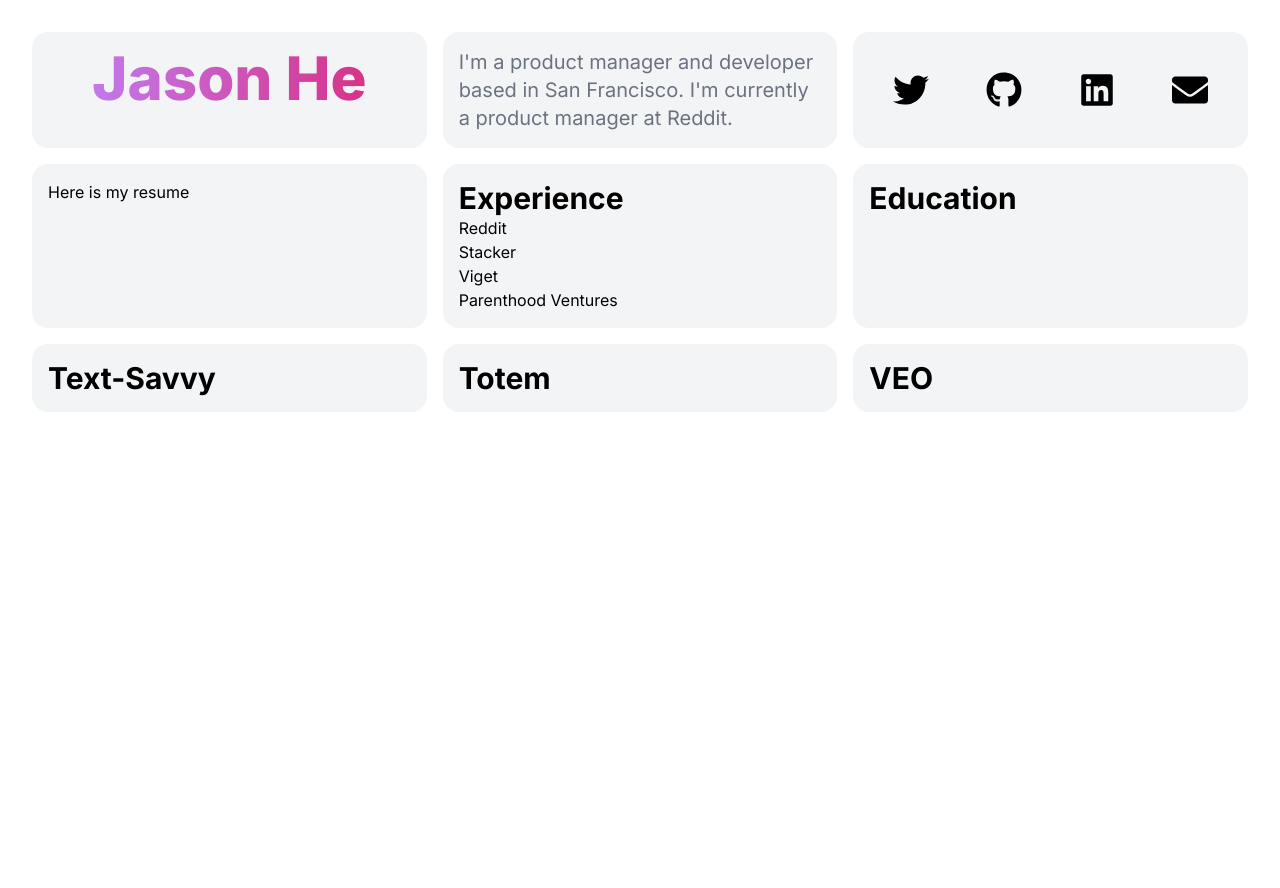
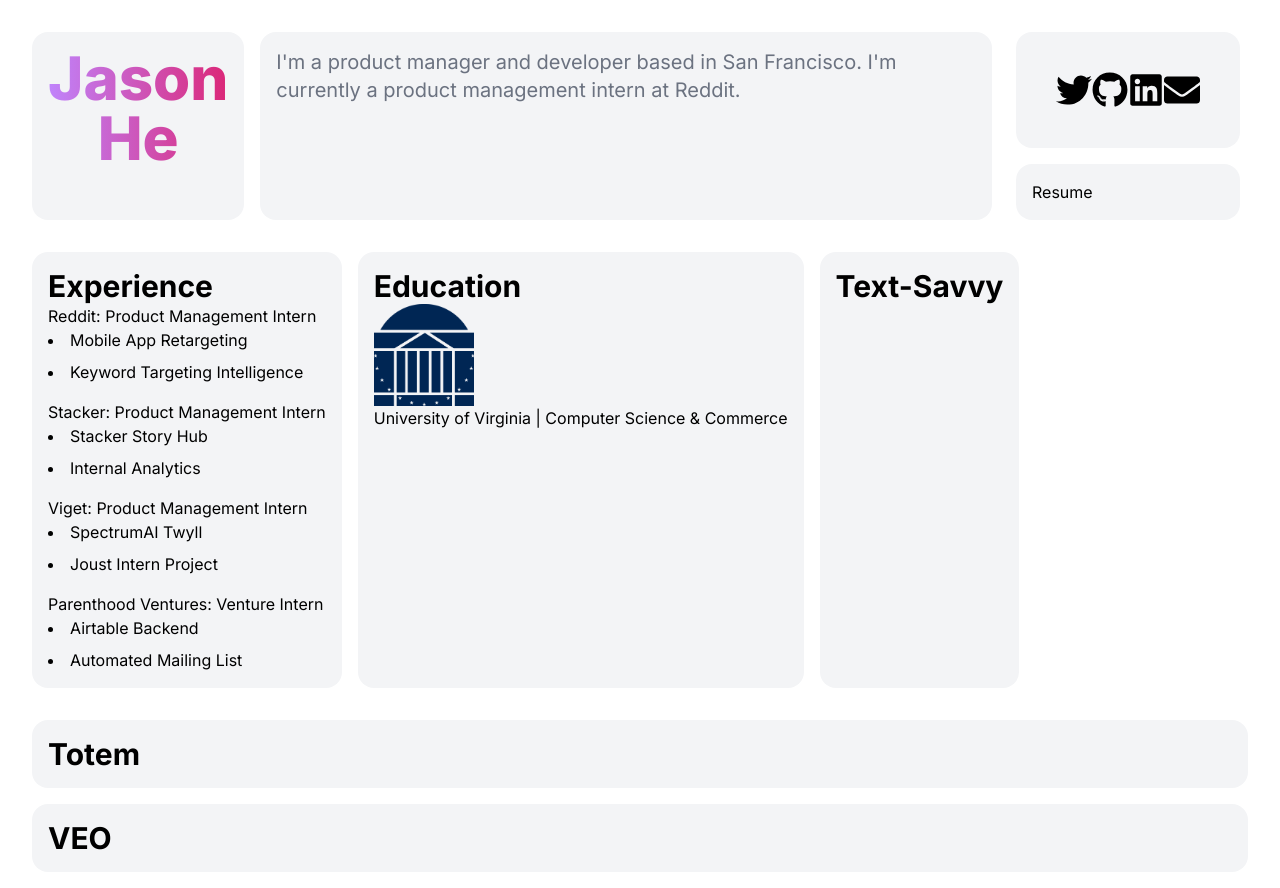
Before and after one commit to jasonjche/website, a Next.js app: page / in a window 1280 px wide. Shown: the top 888 px of the page. Before the commit the page ends 800 px from the top, so only its background shows below. Built offline with nearby package versions, Linux system fonts and the light colour scheme.

Commit message:
Fixed some spacing

```diff
--- a/src/app/page.tsx
+++ b/src/app/page.tsx
@@ -3,48 +3,79 @@
 
 export default function Home() {
   return (
-    <div className="grid grid-cols-3 gap-4 p-8 rounded-lg bg-white mx-auto max-w-screen-xl">
+    <div className='flex flex-col gap-4 p-8'>
+      <div className="flex flex-row justify-between bg-white mb-4 gap-4">
 
-      <Card className="row-span-2">
+        <Card className="flex-1 mx-2">
           <h1 className="font-extrabold text-transparent text-6xl bg-clip-text bg-gradient-to-r from-purple-400 to-pink-600 text-center">Jason He</h1>
         </Card>
 
-      <Card className="row-span-2">
-        <p className="text-xl text-gray-500">I'm a product manager and developer based in San Francisco. I'm currently a product manager at Reddit.</p>
+        <Card className="flex-1 mx-2 grow-0">
+          <p className="text-xl text-gray-500">I'm a product manager and developer based in San Francisco. I'm currently a product management intern at Reddit.</p>
         </Card>
 
-      <Card className="row-span-1">
+        <div className='flex-1 mx-2 flex flex-col gap-4'>
+          <Card className="h-1/2 p-4">
             <div className="p-6 flex flex-row justify-between content-center text-4xl">
-          <a href="https://twitter.com/jasonjche" target="_blank" rel="noopener noreferrer" className="hover:text-gray-500 block"><FaTwitter /></a>
-          <a href="https://github.com/jasonjche" target="_blank" rel="noopener noreferrer" className="hover:text-gray-500 block"><FaGithub /></a>
-          <a href="https://www.linkedin.com/in/jasonjche" target="_blank" rel="noopener noreferrer" className="hover:text-gray-500  block"><FaLinkedin /></a>
-          <a href="mailto:jasonjche@virginia.edu" target="_blank" rel="noopener noreferrer" className="hover:text-gray-500  block"><FaEnvelope /></a>
+              <a href="https://twitter.com/jasonjche" target="_blank" rel="noopener noreferrer" aria-label="Jason's Twitter" className="hover:text-gray-500 transition-colors duration-200 block"><FaTwitter /></a>
+              <a href="https://github.com/jasonjche" target="_blank" rel="noopener noreferrer" aria-label="Jason's Github" className="hover:text-gray-500 transition-colors duration-200 block"><FaGithub /></a>
+              <a href="https://www.linkedin.com/in/jasonjche" target="_blank" rel="noopener noreferrer" aria-label="Jason's LinkedIn" className="hover:text-gray-500 transition-colors duration-200 block"><FaLinkedin /></a>
+              <a href="mailto:jasonjche@virginia.edu" target="_blank" rel="noopener noreferrer" aria-label="Email Jason" className="hover:text-gray-500 transition-colors duration-200 block"><FaEnvelope /></a>
             </div>
           </Card>
+          <Card className="h-1/2 h-12 p-4">
+            <a href="https://www.dropbox.com/s/za6ptynh53kt8bc/Jason%20He%20Resume%20-%20Product.pdf?dl=0" target="_blank" rel="noopener noreferrer" aria-label="Jason's Resume" className="hover:text-gray-500 transition-colors duration-200 block">Resume</a>
+          </Card>
+        </div>
+      </div>
 
-      <Card className="row-span-1">
-        <a href="https://www.dropbox.com/s/za6ptynh53kt8bc/Jason%20He%20Resume%20-%20Product.pdf?dl=0">Here is my resume</a>
-      </Card>
-
-      <Card title="Experience" className="col-span-2 row-span-2">
-        <ul>
-          <li>Reddit</li>
-          <li>Stacker</li>
-          <li>Viget</li>
-          <li>Parenthood Ventures</li>
+      <div className="flex bg-white mb-4 gap-4">
+        <Card title="Experience" className="w-1/3 h-12 p-4">
+          <ul className="space-y-4">
+            <li>Reddit: Product Management Intern
+              <ul className="list-disc list-inside space-y-2">
+                <li>Mobile App Retargeting</li>
+                <li>Keyword Targeting Intelligence</li>
+              </ul>
+            </li>
+            <li>Stacker: Product Management Intern
+              <ul className="list-disc list-inside space-y-2">
+                <li>Stacker Story Hub</li>
+                <li>Internal Analytics</li>
+              </ul>
+            </li>
+            <li>Viget: Product Management Intern
+              <ul className="list-disc list-inside space-y-2">
+                <li>SpectrumAI Twyll</li>
+                <li>Joust Intern Project</li>
+              </ul>
+            </li>
+            <li>Parenthood Ventures: Venture Intern
+              <ul className="list-disc list-inside space-y-2">
+                <li>Airtable Backend</li>
+                <li>Automated Mailing List</li>
+              </ul>
+            </li>
           </ul>
         </Card>
 
-      <Card title="Education" className="col-span-2 row-span-2">
+        <Card title="Education" className="w-1/3 h-12 p-4">
+          <img src="/uva.png" alt="UVA" width={100} height={100} />
+          <p>University of Virginia | Computer Science & Commerce</p>
         </Card>
 
-      <Card title="Text-Savvy" className="col-span-2 row-span-2">
+        <Card title="Text-Savvy" className="w-1/3 h-12 p-4">
+          {/* Add content here */}
+        </Card>
+        </div>
+
+
+        <Card title="Totem" className="w-1/3 h-12 p-4">
+          {/* Add content here */}
         </Card>
 
-      <Card title="Totem" className="col-span-2 row-span-2">
-      </Card>
-
-      <Card title="VEO" className="col-span-2 row-span-2">
+        <Card title="VEO" className="	w-1/3 h-12 p-4">
+          {/* Add content here */}
         </Card>
     </div>
   );
```
Also changed, not shown: public/uva.png (added). Lines whose indentation alone changed are shown as unchanged.
